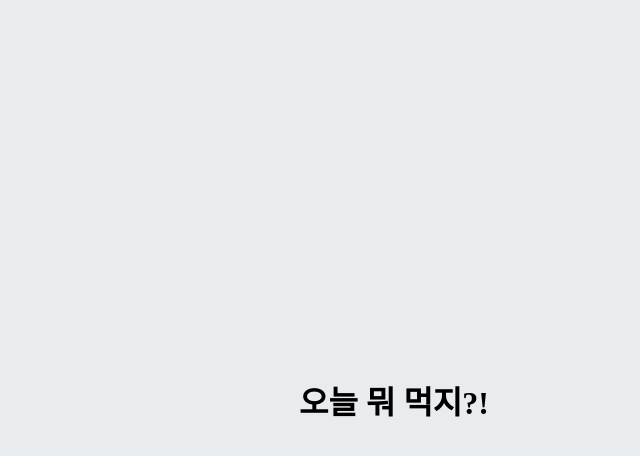
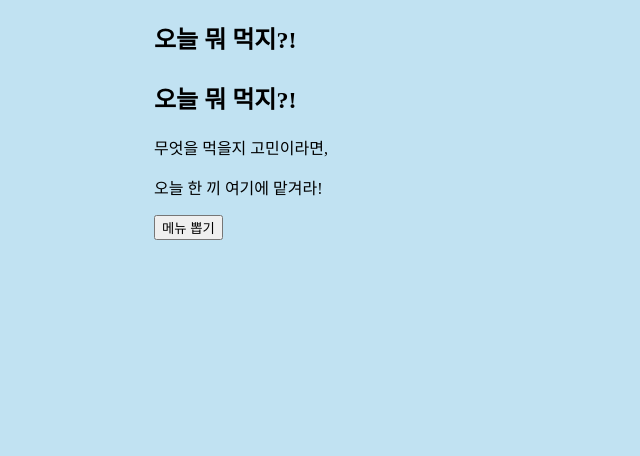
Before and after one commit to CodeSoom/project-react-2-TaeWoongKim2, a React app: page / in a window 1280 px wide. Shown: the top 456 px of the page, without its empty margins (246-886 px from the left). Built offline with nearby package versions, Linux system fonts and the light colour scheme.

Commit message:
Planning and implementing application layout.
- Use Grid Layout as main.
- Select application key color looks like light blue(rgb 193,226,242).
- Make simply main page(header, title, subtitle, button)  without separated components.

*TODO: Apply React Router namd 'MainPage' and 'FoodPage'!

```diff
--- /dev/null
+++ b/index.css
@@ -0,0 +1,4 @@
+@font-face {
+  font-family: "DoHyeon-Regular";
+  src: local('DoHyeon-Regular'), url(styles/fonts/DoHyeon-Regular.ttf) format('DoHyeon');
+}
--- a/index.html
+++ b/index.html
@@ -5,16 +5,13 @@
     <title>Demo</title>
     <style>
       body {
+        font-family: 'Nanum Gothic';
         font-size: 16px;
         margin: 0;
         padding: 0;
       }
       #app {
-        display: flex;
-        justify-content: center;
-        align-items: center;
-        min-height: 100vh;
-        background-color: #e9ecef;
+        height: 100vh;
       }
     </style>
   </head>
--- a/src/App.jsx
+++ b/src/App.jsx
@@ -1,7 +1,59 @@
 import React from 'react';
+
+import styled from '@emotion/styled';
+
+const GridLayout = styled.div({
+  display: 'grid',
+  gridTemplateColumns: '1fr minmax(480px, 1fr) 1fr',
+  height: '100%',
+  backgroundColor: 'rgb(193, 226, 242)',
+});
+
+const Section = styled.div({
+  gridColumn: 'span 1',
+});
+
+const Aside = styled.div({
+  gridColumn: 'span 1',
+});
+
+const AppContainer = styled.div({
+  display: 'grid',
+  gridTemplateRows: '60px 1fr 60px',
+  height: '100%',
+});
+
+const AppHeader = styled.header({
+
+});
+
+const AppContent = styled.section({
+
+});
+
+const AppFooter = styled.footer({
+
+});
 
 export default function App() {
   return (
-    <h1>오늘 뭐 먹지?!</h1>
+    <GridLayout>
+      <Aside><></></Aside>
+      <Section>
+        <AppContainer>
+          <AppHeader>
+            <h2>오늘 뭐 먹지?!</h2>
+          </AppHeader>
+          <AppContent>
+            <h1>오늘 뭐 먹지?!</h1>
+            <p>무엇을 먹을지 고민이라면,</p>
+            <p>오늘 한 끼 여기에 맡겨라!</p>
+            <button type="button">메뉴 뽑기</button>
+          </AppContent>
+          <AppFooter />
+        </AppContainer>
+      </Section>
+      <Aside><></></Aside>
+    </GridLayout>
   );
 }
--- a/src/index.jsx
+++ b/src/index.jsx
@@ -1,9 +1,15 @@
 import React from 'react';
 import ReactDOM from 'react-dom';
+
+import { BrowserRouter } from 'react-router-dom';
 
 import App from './App';
 
 ReactDOM.render(
-  <App />,
+  (
+    <BrowserRouter>
+      <App />
+    </BrowserRouter>
+  ),
   document.getElementById('app'),
 );
```
Also changed, not shown: 1 other file (tests, documents, lock files or other folders).
